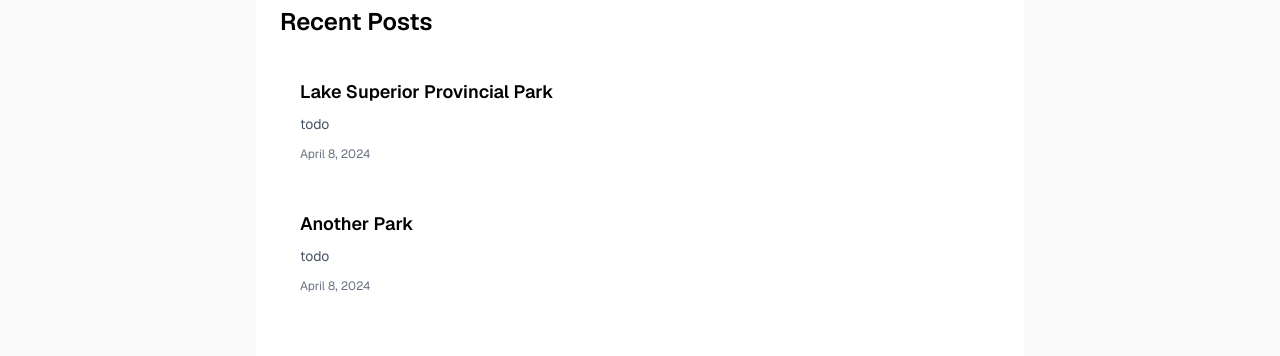
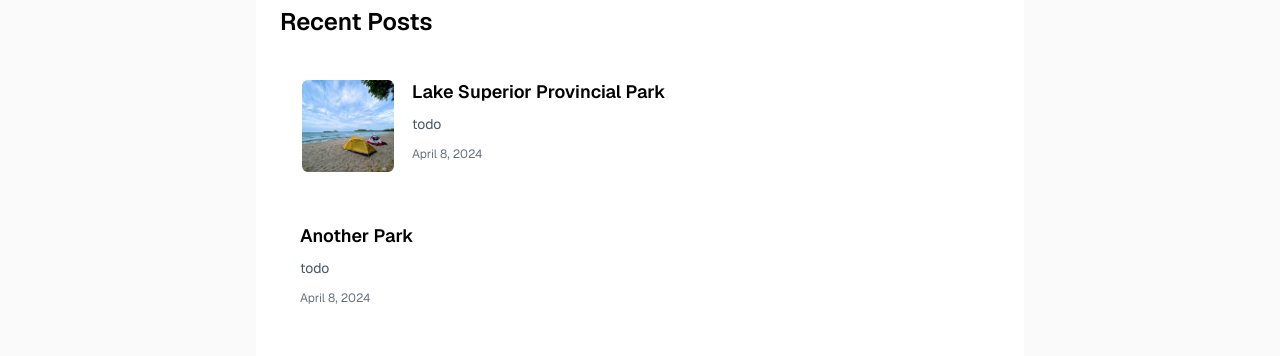
Before and after one commit to ErinCGallagher/personal-nextjs-website, a Next.js app: page / in a window 1280 px wide. Shown: the part 906-1262 px from the top of the page. Built offline with nearby package versions, Linux system fonts and the light colour scheme.

Commit message:
add author to posts and format date

```diff
--- a/app/blog/[slug]/page.tsx
+++ b/app/blog/[slug]/page.tsx
@@ -1,6 +1,6 @@
 import { notFound } from 'next/navigation'
 import Image from 'next/image'
-import { getBlogPosts } from '../utils'
+import { getBlogPosts, formatDate } from '../utils'
 import { CustomMDX } from '@/app/components/mdx'
 
 export default async function Page({ params }: { params: Promise<{ slug: string }> }) {
@@ -28,10 +28,23 @@ export default async function Page({ params }: { params: Promise<{ slug: string
         <h1 className="title font-semibold text-3xl tracking-tighter mb-4">
           {post.metadata.title}
         </h1>
-        <div className="flex justify-between items-center mt-2 mb-8 text-sm">
-          <p className="text-sm text-neutral-600 dark:text-neutral-400">
-            {post.metadata.publishedAt}
-          </p>
+        <div className="flex items-center gap-3 mb-8">
+          <div className="relative w-10 h-10 flex-shrink-0">
+            <Image
+              src="/erin.jpg"
+              alt="Erin Gallagher"
+              fill
+              className="object-cover rounded-full"
+            />
+          </div>
+          <div className="flex flex-col">
+            <p className="text-sm text-neutral-900 dark:text-neutral-100">
+              Written by <span className="font-medium">Erin Gallagher</span>
+            </p>
+            <p className="text-sm text-neutral-600 dark:text-neutral-400">
+              Published on {formatDate(post.metadata.publishedAt)}
+            </p>
+          </div>
         </div>
         <article className="prose max-w-none">
           <CustomMDX source={post.content} />
--- a/app/blog/utils.tsx
+++ b/app/blog/utils.tsx
@@ -10,6 +10,14 @@ type Metadata = {
 
 export function getBlogPosts() {
   return getMDXData(path.join(process.cwd(), 'app', 'blog', 'posts'))
+}
+
+export function formatDate(date: string) {
+  return new Date(date).toLocaleDateString('en-US', {
+    year: 'numeric',
+    month: 'long',
+    day: 'numeric',
+  })
 }
 
 function getMDXFiles(dir: string) {
--- a/app/components/recent-posts.tsx
+++ b/app/components/recent-posts.tsx
@@ -1,5 +1,6 @@
 import Link from 'next/link';
-import { getBlogPosts } from '@/app/blog/utils';
+import Image from 'next/image';
+import { getBlogPosts, formatDate } from '@/app/blog/utils';
 
 export function RecentPosts() {
   const allPosts = getBlogPosts();
@@ -23,7 +24,18 @@ export function RecentPosts() {
         <div className="grid gap-6 md:gap-8">
           {recentPosts.map((post) => (
             <Link href={`/blog/${post.slug}`} key={post.slug}>
-              <article className="group border-l-4 border-transparent hover:border-blue-600 dark:hover:border-blue-400 pl-4 py-2 transition-colors cursor-pointer">
+              <article className="group border-l-4 border-transparent hover:border-blue-600 dark:hover:border-blue-400 pl-4 py-2 transition-colors cursor-pointer flex gap-4">
+                {post.metadata.image && (
+                  <div className="relative w-24 h-24 flex-shrink-0 border-2 border-white rounded-lg overflow-hidden">
+                    <Image
+                      src={post.metadata.image}
+                      alt={post.metadata.title}
+                      fill
+                      className="object-cover"
+                    />
+                  </div>
+                )}
+                <div className="flex-1">
                   <h3 className="text-lg font-semibold text-black dark:text-white group-hover:text-blue-600 dark:group-hover:text-blue-400 transition-colors">
                     {post.metadata.title}
                   </h3>
@@ -31,12 +43,9 @@ export function RecentPosts() {
                     {post.metadata.summary}
                   </p>
                   <time className="mt-3 block text-xs text-gray-500 dark:text-gray-500">
-                  {new Date(post.metadata.publishedAt).toLocaleDateString('en-US', {
-                    year: 'numeric',
-                    month: 'long',
-                    day: 'numeric',
-                  })}
+                    {formatDate(post.metadata.publishedAt)}
                   </time>
+                </div>
               </article>
             </Link>
           ))}
```
Also changed, not shown: public/erin.jpg (added). Lines whose indentation alone changed are shown as unchanged.
